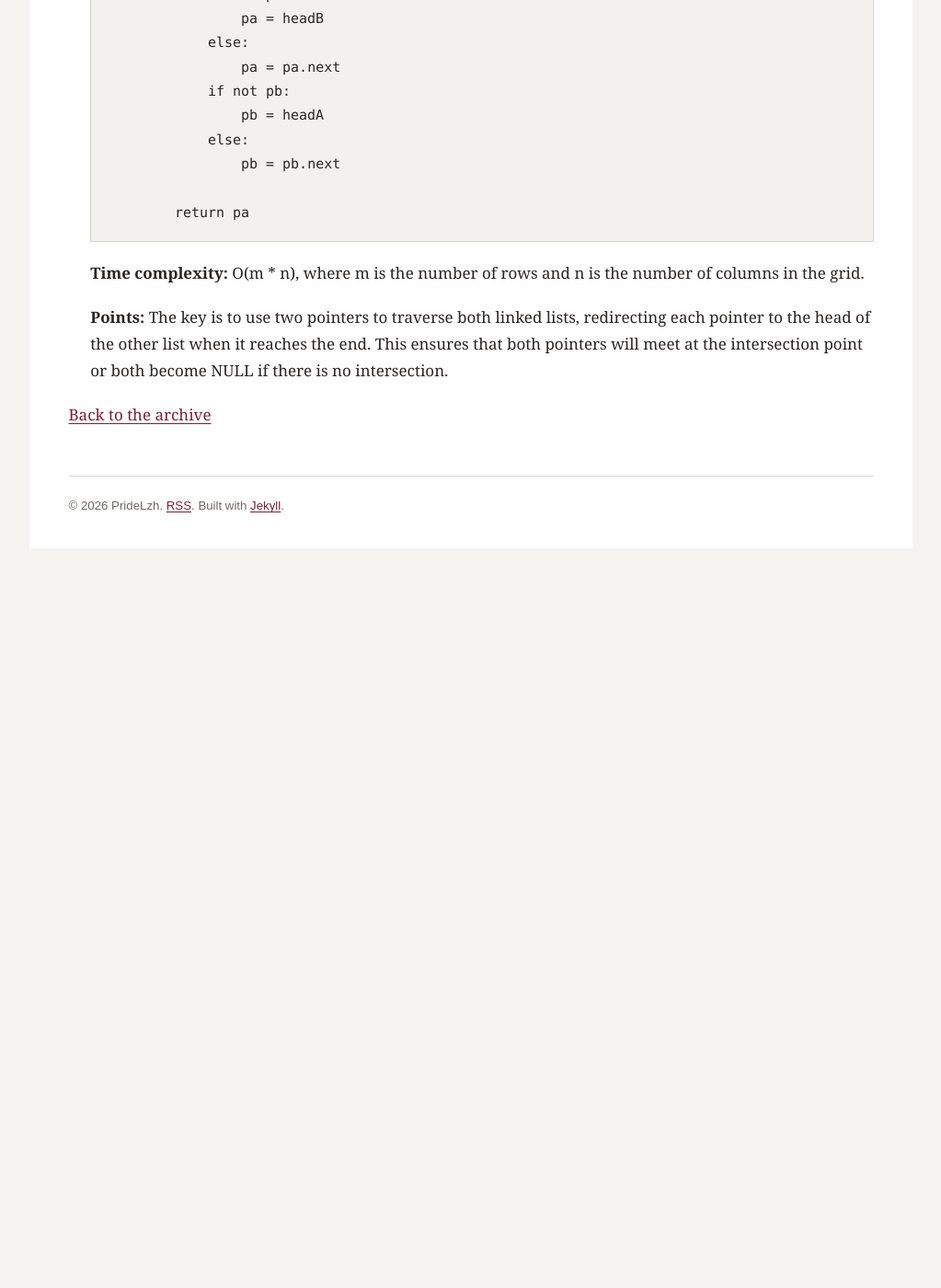
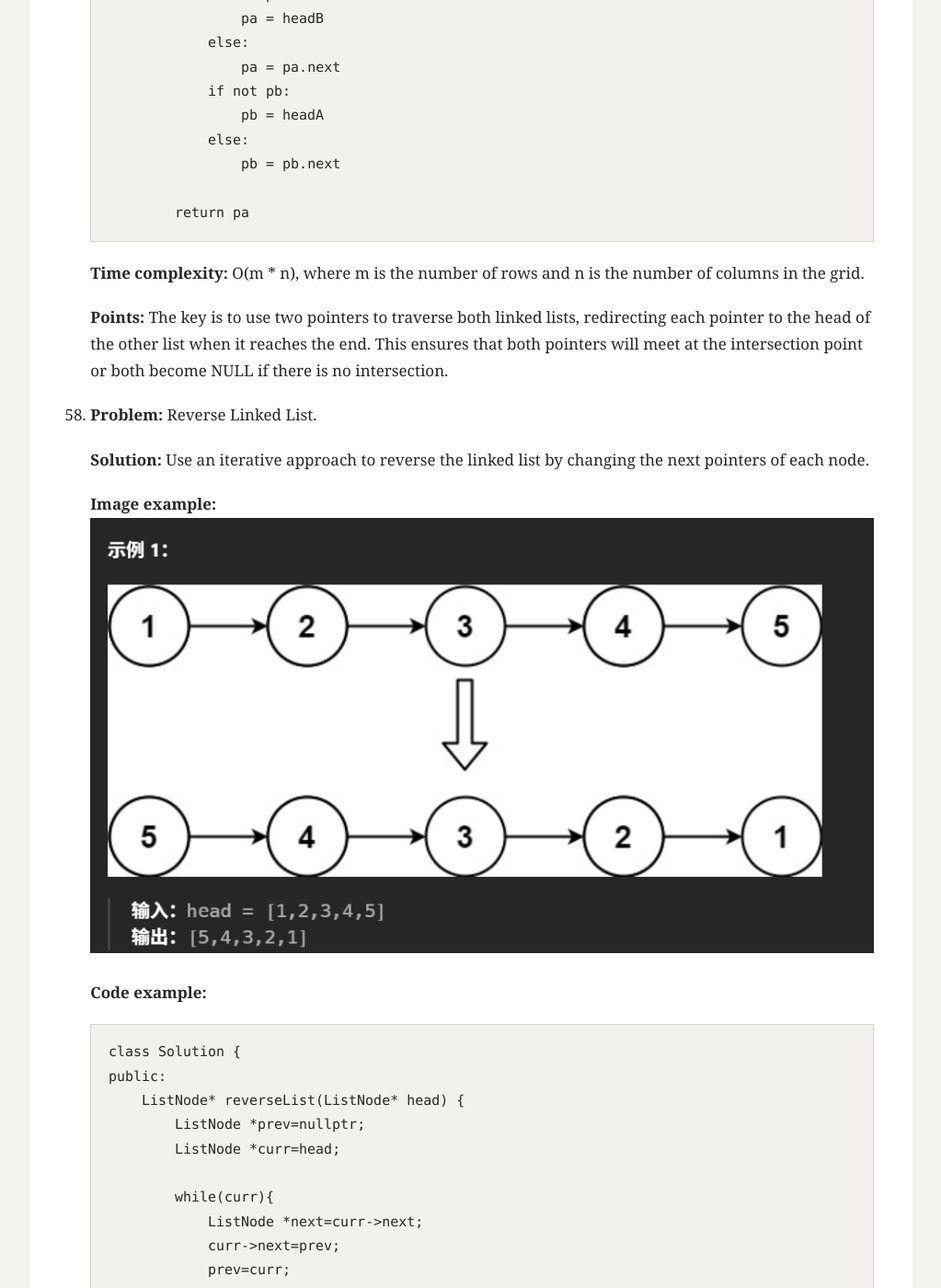
Before and after one commit to pridelzh/pridelzh.github.io, a Jekyll site: the page built from _posts/2026-08-02-record-algorithm-exercise.md, in a window 1280 px wide and 1400 px high, scrolled down 65123 px. Shown: the whole window at 92% size, without its empty margins (128-1151 px from the left). Built offline with Jekyll 4.4.1, drawn with Linux system fonts in a browser that asks for light colours; before the commit the page ends 65753 px from its top, so only the background shows below that.

Commit message:
update 2026-08-02-record-algorithm-exercise.md on 2026/08/22

````diff
--- a/_posts/2026-08-02-record-algorithm-exercise.md
+++ b/_posts/2026-08-02-record-algorithm-exercise.md
@@ -2248,3 +2248,34 @@ excerpt: "A record of traditional algorithm exercises."
     **Time complexity:** O(m * n), where m is the number of rows and n is the number of columns in the grid.
 
     **Points:** The key is to use two pointers to traverse both linked lists, redirecting each pointer to the head of the other list when it reaches the end. This ensures that both pointers will meet at the intersection point or both become NULL if there is no intersection.
+
+58. **Problem:** Reverse Linked List.
+
+    **Solution:** Use an iterative approach to reverse the linked list by changing the next pointers of each node.
+
+    **Image example:**
+    ![Reverse linked list](../assets/images/2026-08-02-record-algorithm-exercise/image-9.png)
+
+    **Code example:**
+    ```cpp
+    class Solution {
+    public:
+        ListNode* reverseList(ListNode* head) {
+            ListNode *prev=nullptr;
+            ListNode *curr=head;
+
+            while(curr){
+                ListNode *next=curr->next;
+                curr->next=prev;
+                prev=curr;
+                curr=next;
+            }
+
+            return prev;
+        }
+    };
+    ```
+
+    **Time complexity:** O(n), where n is the number of nodes in the linked list.
+
+    **Points:** The key is to use three pointers (prev, curr, next) to reverse the linked list iteratively, ensuring that we maintain the links between nodes while reversing their order.
````
Also changed, not shown: assets/images/2026-08-02-record-algorithm-exercise/image-9.png (added).
